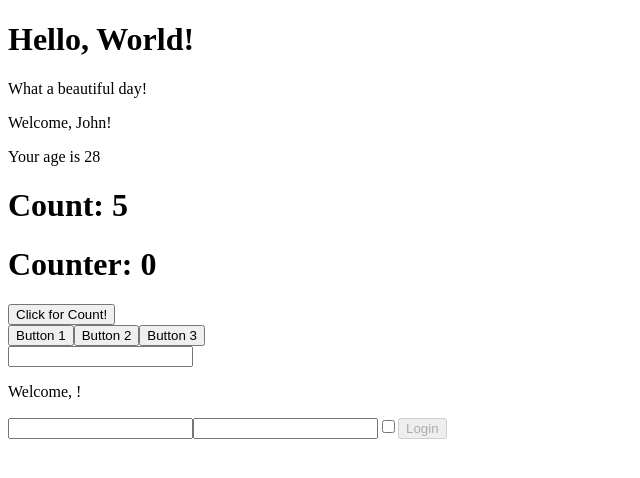
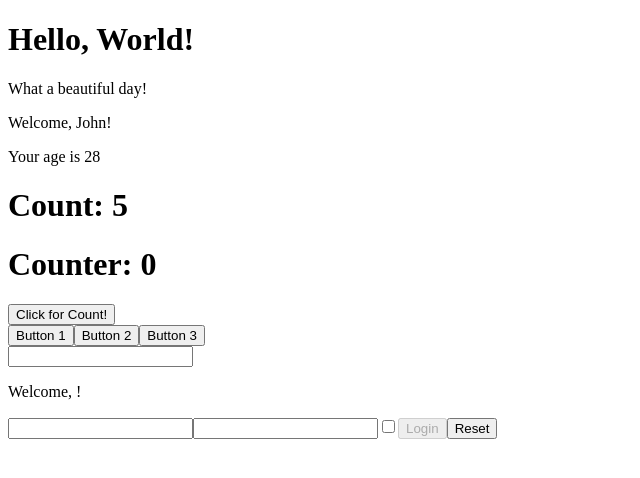
Before and after one commit to ndrSaba/react-exercise, a React (Create React App) app in the folder react-exercises/: page / in a window 1280 px wide. Shown: the top 478 px of the page, without its empty margins (0-640 px from the left). Built offline with nearby package versions, Linux system fonts and the light colour scheme.

Commit message:
es fatto

```diff
--- a/react-exercises/src/Login.js
+++ b/react-exercises/src/Login.js
@@ -22,6 +22,14 @@ export class Login extends React.Component{
         this.props.onLogin(this.state)
     }
 
+    resetLogin = () => {
+        this.setState({
+            username: '',
+            password: '',
+            remember: false
+        })
+    }
+
     componentDidUpdate() {
         console.log(this.state)
     }
@@ -34,6 +42,7 @@ export class Login extends React.Component{
             <input name="password" type="password" value={this.state.password} onChange={this.inputUpdate}/>
             <input name="remember" type="checkbox" checked={this.state.remember} onChange={this.inputUpdate}/>
             <button id="login" disabled={!this.state.username || !this.state.password } onClick={this.loginButton}>Login</button>
+            <button id="reset"  onClick={this.resetLogin}>Reset</button>
         </div>)
     }
 }
```
